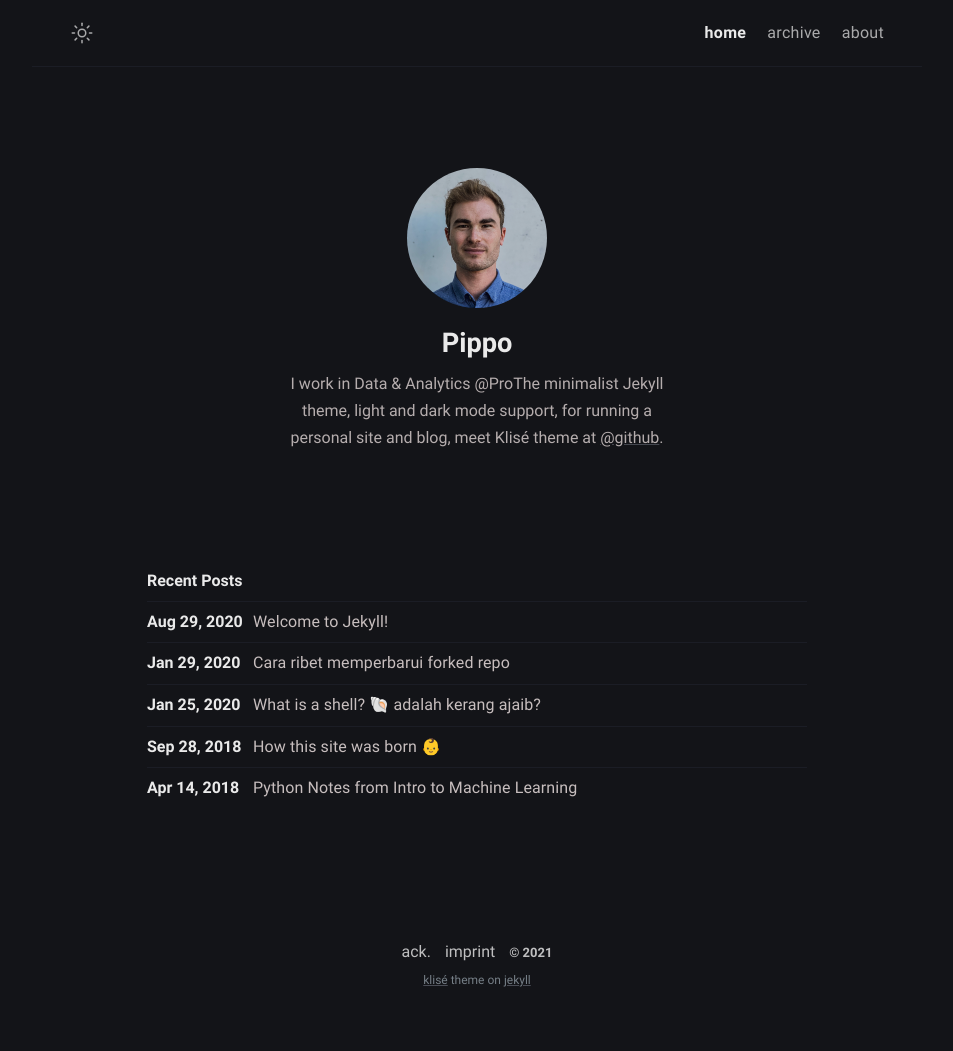
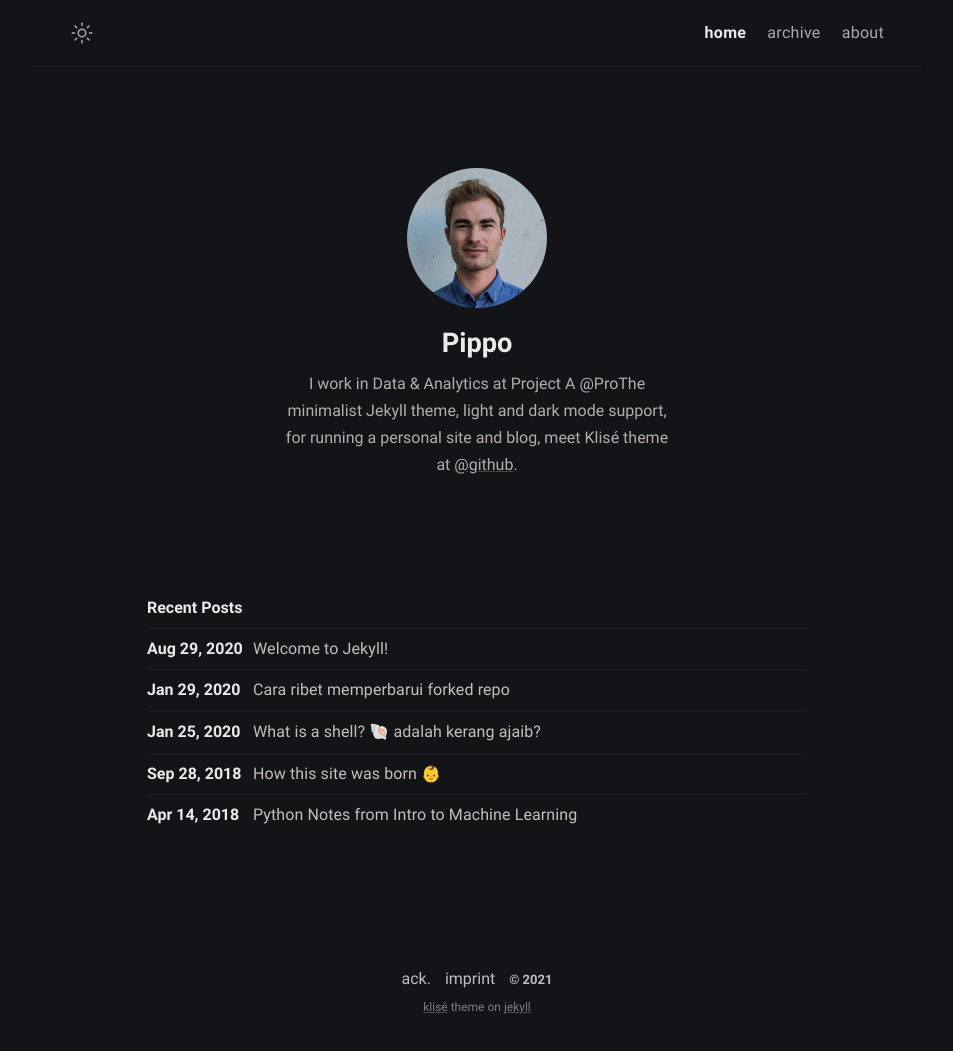
Before and after one commit to pippowie/pippowie.github.io, a Jekyll site: the page built from index.md, in a window 1280 px wide. Shown: the whole page, without its empty margins (163-1116 px from the left). Built offline with Jekyll 4.4.1, drawn with Linux system fonts in a browser that asks for light colours; before the commit the page ends 1024 px from its top, so only the background shows below that.

Commit message:
_config.yml: updated bio in author

```diff
--- a/_config.yml
+++ b/_config.yml
@@ -11,9 +11,9 @@ mode: dark
 author:
   name: Pippo
   bio: >-
-    I work in Data & Analytics @ProThe minimalist Jekyll theme, light and dark
-    mode support, for running a personal site and blog,  meet Klisé theme at <a
-    href="https://github.com/pippowie" target="_blank"
+    I work in Data & Analytics at Project A @ProThe minimalist Jekyll theme,
+    light and dark mode support, for running a personal site and blog,  meet
+    Klisé theme at <a href="https://github.com/pippowie" target="_blank"
     rel="noopener">@github</a>.
   username: pippowie
   github: pippowie
```
